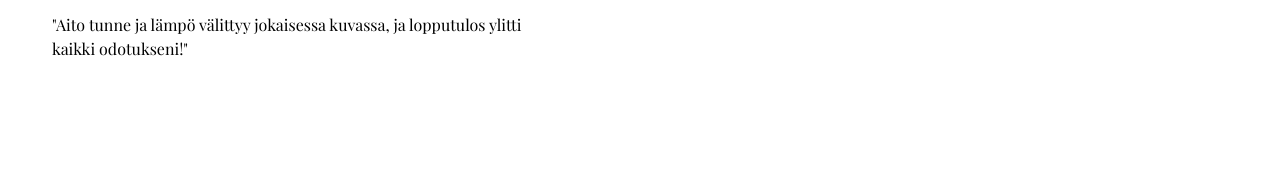
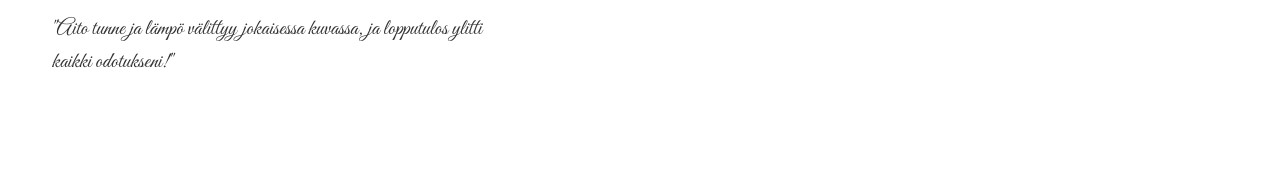
Before and after one commit to totormanen/h-kuvaajaTomi.github.io, a plain HTML site: page index.html in a window 1280 px wide. Shown: the part 569-744 px from the top of the page. Drawn offline with nearby package versions, Linux system fonts and the light colour scheme.

Commit message:
Update css.css

```diff
--- a/css/css.css
+++ b/css/css.css
@@ -248,7 +248,7 @@ height: 20px;
   z-index: -1;
 }
 
-#tyhja-boksi .arvostelu {
+.tyhja-boksi .arvostelu {
   font-family: 'Great Vibes', cursive;
   font-size: 22px;
   color: #333;
```
